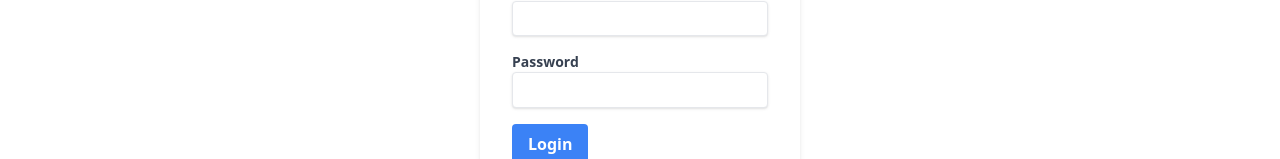
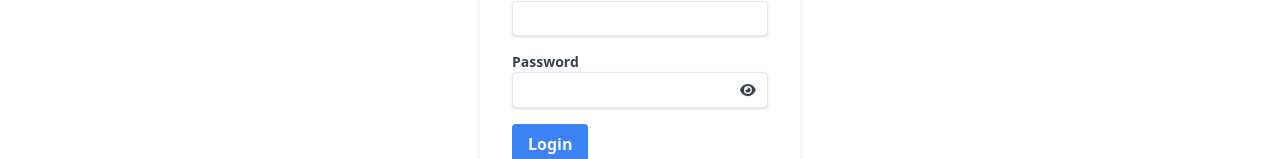
Before and after one commit to adrianbuenoo095/the-dating-site-frontend, a React (Vite) app: page /login in a window 1280 px wide. Shown: the part 428-587 px from the top of the page. Built offline with nearby package versions, Linux system fonts and the light colour scheme.

Commit message:
refactor password field

```diff
--- a/src/components/AuthForm.jsx
+++ b/src/components/AuthForm.jsx
@@ -2,12 +2,21 @@ import { useContext, useState } from "react";
 import { useNavigate } from "react-router-dom";
 import { useForm } from "react-hook-form";
 import { AuthContext } from "../context/AuthContext";
+import {faEye} from "@fortawesome/free-solid-svg-icons";
+import {FontAwesomeIcon} from "@fortawesome/react-fontawesome";
 
+
+const eye  = <FontAwesomeIcon icon={faEye}/>;
 const AuthForm = ({ isLogin = false }) => {
+
     const { register, handleSubmit, formState: { errors }, setValue } = useForm();
     const navigate = useNavigate();
     const { saveToken } = useContext(AuthContext);
     const [error, setError] = useState(null);
+    const [passwordShown, setPasswordShown] = useState(false);
+    const togglePasswordVisibility = () =>{
+        setPasswordShown(!passwordShown);
+    }
 
     const onChange = (e) => {
         const currentYear = new Date().getFullYear();
@@ -129,13 +138,16 @@ const AuthForm = ({ isLogin = false }) => {
                 <div className="mb-4">
                     <label className="block text-gray-700 text-sm font-bold mb-2">
                         Password
-                        <input
-                            className="shadow appearance-none border rounded
+                        <div className="relative">
+                            <input
+                                className="shadow appearance-none border rounded
                 w-full py-2 px-3 text-gray-700 leading-tight focus:outline-none focus:shadow-outline"
-                            type="password"
-                            name="password"
-                            {...register("password", { required: true })}
-                        />
+                                type={passwordShown ? "text" : "password"}
+                                name="password"
+                                {...register("password", { required: true })}
+                            />
+                            <i className="absolute right-0 top-0 mt-2 mr-3" onClick={togglePasswordVisibility}>{eye}</i>
+                        </div>
                     </label>
                     {errors.password && <span className="text-red-500">Password is required</span>}
                 </div>
```
